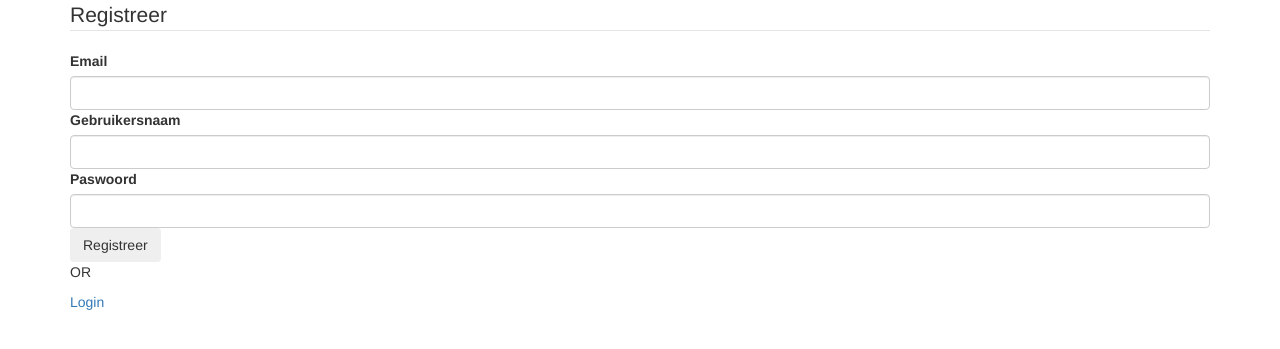
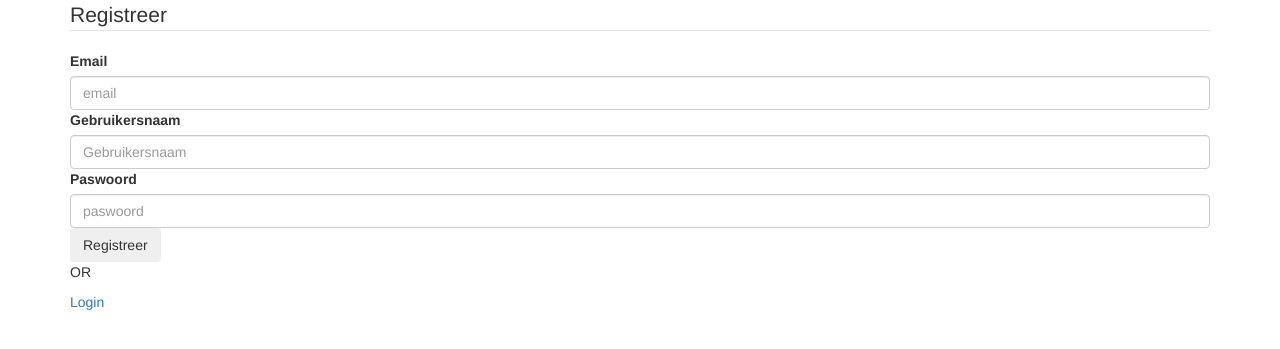
Before and after one commit to ArneBerckmans/Project2, a PHP site: page /Register.php in a window 1280 px wide. Shown: the top 349 px of the page. Run offline with PHP 8.4, Linux system fonts and the light colour scheme.

Commit message:
verstopt wachtwoord

```diff
--- a/Register.php
+++ b/Register.php
@@ -71,19 +71,19 @@ catch(Exception $e){
 
         <div>
             <label for="email">Email</label>
-            <input value="<?php echo (isset($_POST['email']) ? $_POST['email'] : ''); ?>" type="text" name="email" id="email" class="form-control">
+            <input value="<?php echo (isset($_POST['email']) ? $_POST['email'] : ''); ?>" type="text" name="email" id="email" class="form-control" placeholder="email">
             <?php if(isset($error3)) { echo $error3; } ?>
         </div>
 
         <div>
             <label for="username">Gebruikersnaam</label>
-            <input value="<?php echo (isset($_POST['userName']) ? $_POST['userName'] : ''); ?>" type="text" name="userName" id="username" class="form-control">
+            <input value="<?php echo (isset($_POST['userName']) ? $_POST['userName'] : ''); ?>" type="text" name="userName" id="username" class="form-control" placeholder="Gebruikersnaam">
             <?php if(isset($error1)) { echo $error1; } ?>
         </div>
 
         <div>
             <label for="password">Paswoord</label>
-            <input value="<?php echo (isset($_POST['passWord']) ? $_POST['passWord'] : ''); ?>" type="text" name="passWord" id="password" class="form-control">
+            <input value="<?php echo (isset($_POST['passWord']) ? $_POST['passWord'] : ''); ?>" type="password" name="passWord" id="password" class="form-control" placeholder="paswoord">
             <?php if(isset($error2)) { echo $error2; } ?>
         </div>
 
```
